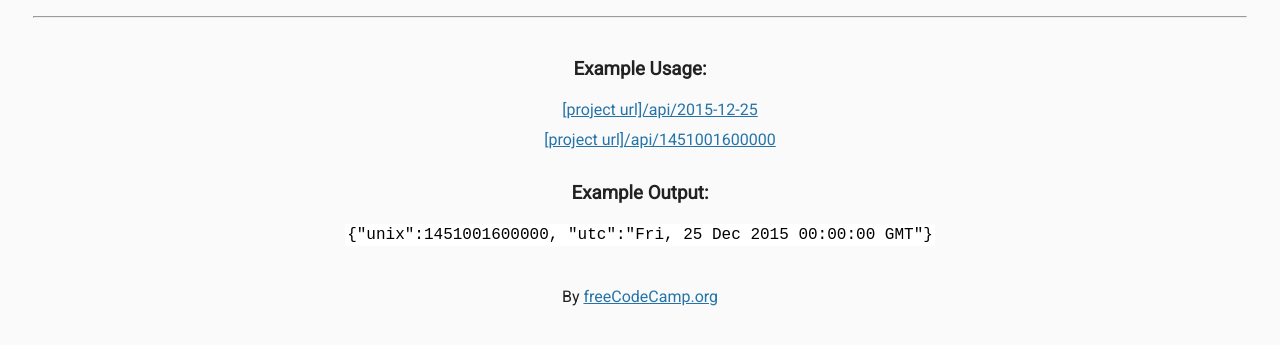
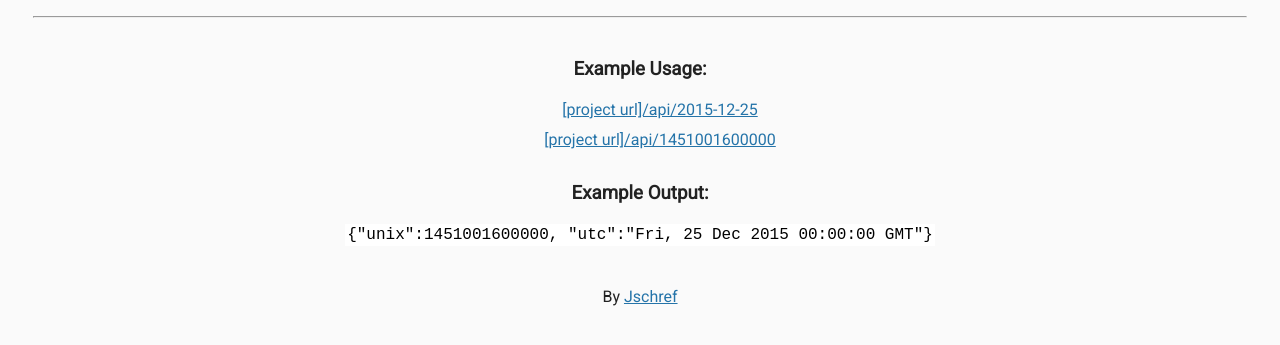
Before and after one commit to jschref/Timestamp-Microservice-FCC-APIMP-7.29.21, a website: page views/index.html in a window 1280 px wide. Shown: the part 53-398 px from the top of the page. Drawn offline with Linux system fonts and the light colour scheme; files that its build step writes are made by us from their sources.

Commit message:
Update index.html

```diff
--- a/views/index.html
+++ b/views/index.html
@@ -25,7 +25,7 @@
     </div>
     <div class="footer">
       <p>
-        By <a href="https://www.freecodecamp.org/">freeCodeCamp.org</a>
+        By <a href="https://codepen.io/JSchref/full/dyOLywv">Jschref</a>
       </p>
     </div>
   </body>
```
